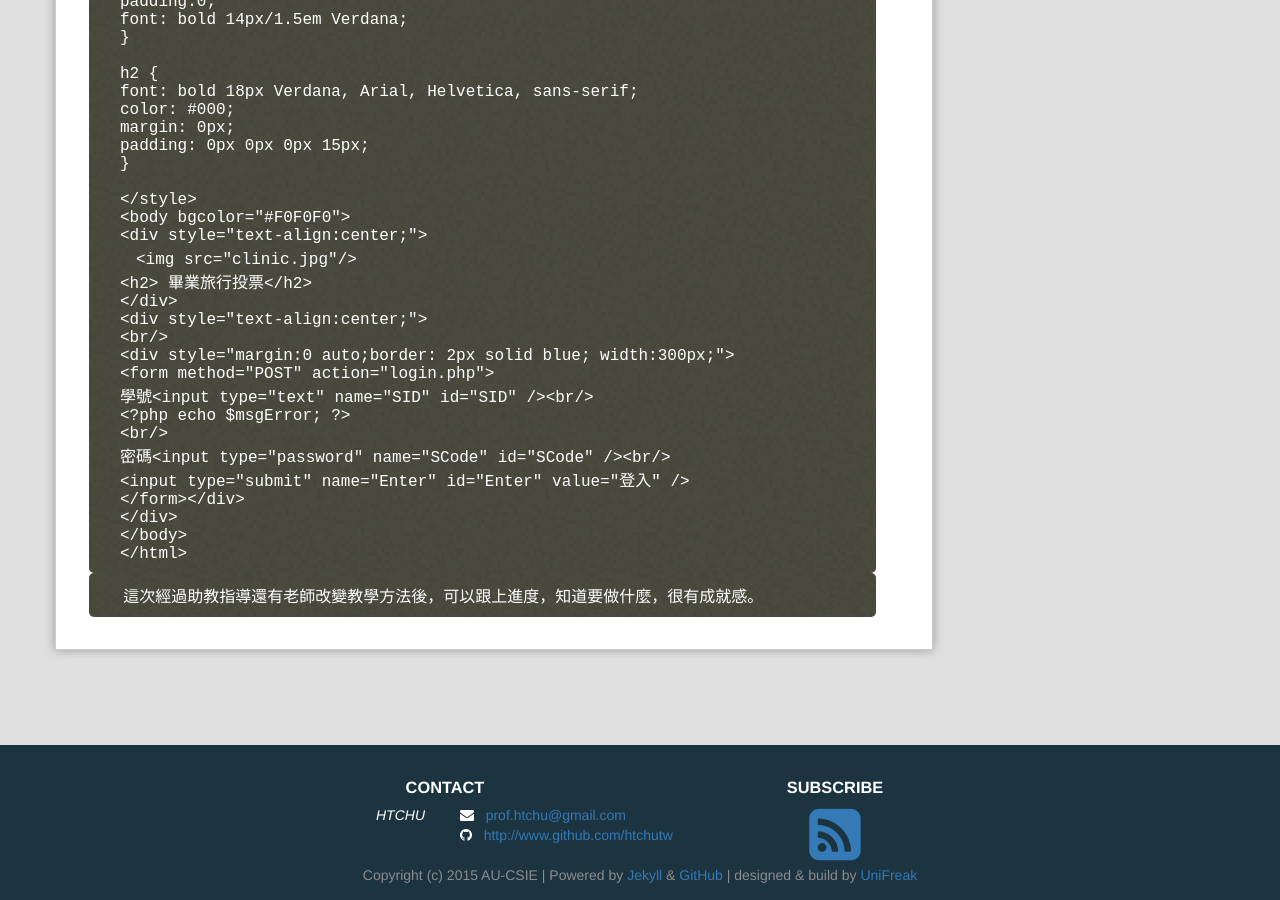
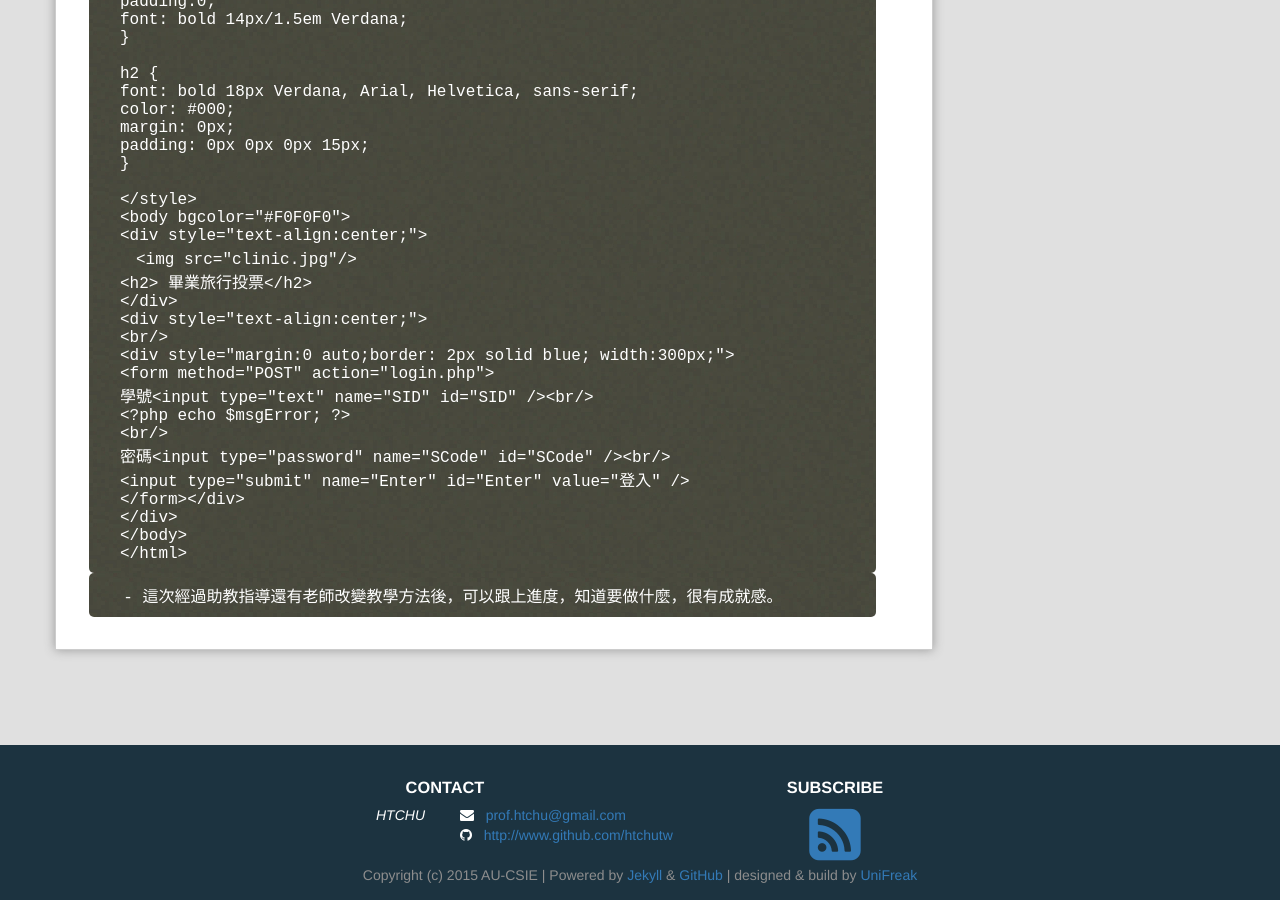
Before and after one commit to NICKTHEREAL/webcourse, a Jekyll site: the page built from _posts/2017-11-08-Class8.md, in a window 1280 px wide and 900 px high, scrolled down 2533 px. Built offline with Jekyll 4.4.1, drawn with Linux system fonts in a browser that asks for light colours; Markdown is read by kramdown in place of the engine named in the settings; comment, search, counter and statistics services are not loaded.

Commit message:
Update 2017-11-08-Class8.md

````diff
--- a/_posts/2017-11-08-Class8.md
+++ b/_posts/2017-11-08-Class8.md
@@ -137,7 +137,7 @@ padding: 0px 0px 0px 15px;
 </html>
 ```
 ```
-這次經過助教指導還有老師改變教學方法後，可以跟上進度，知道要做什麼，很有成就感。
+- 這次經過助教指導還有老師改變教學方法後，可以跟上進度，知道要做什麼，很有成就感。
 ```
 [1]: https://github.com/        "GitHub"
 [2]: https://pages.github.com/  "GitHub Pages"
````
